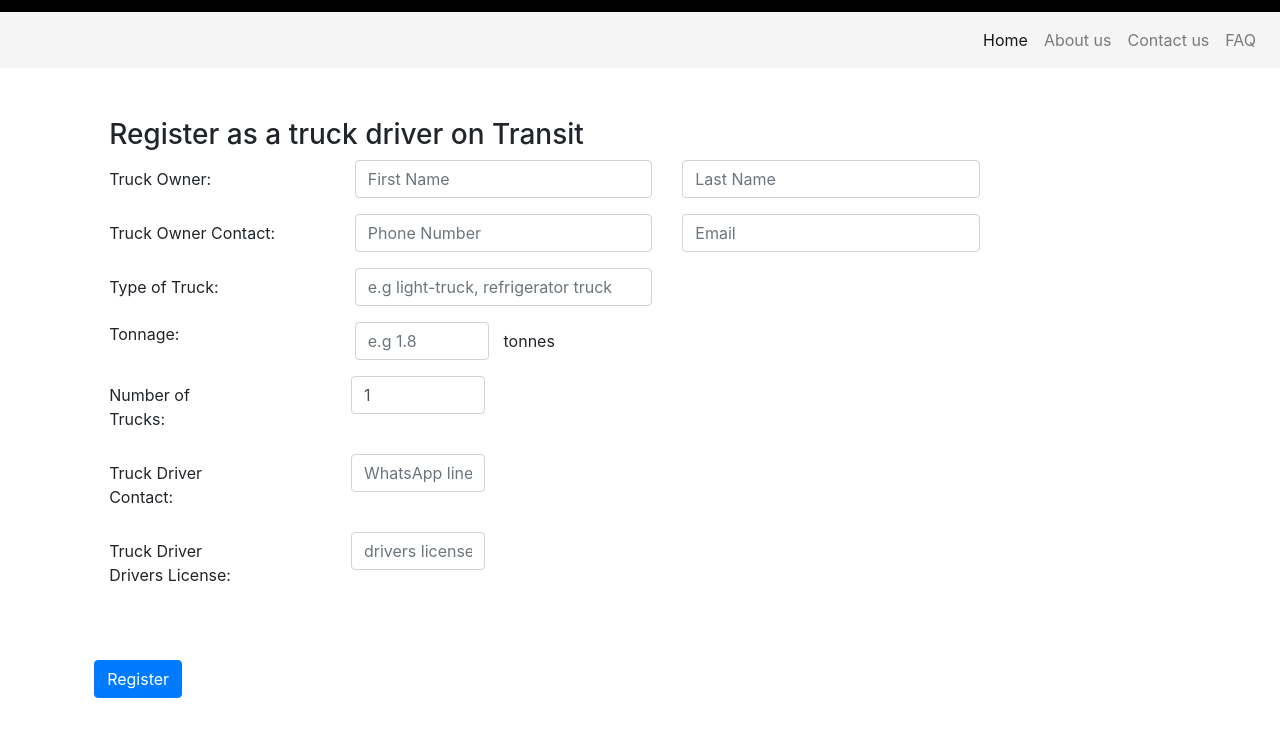
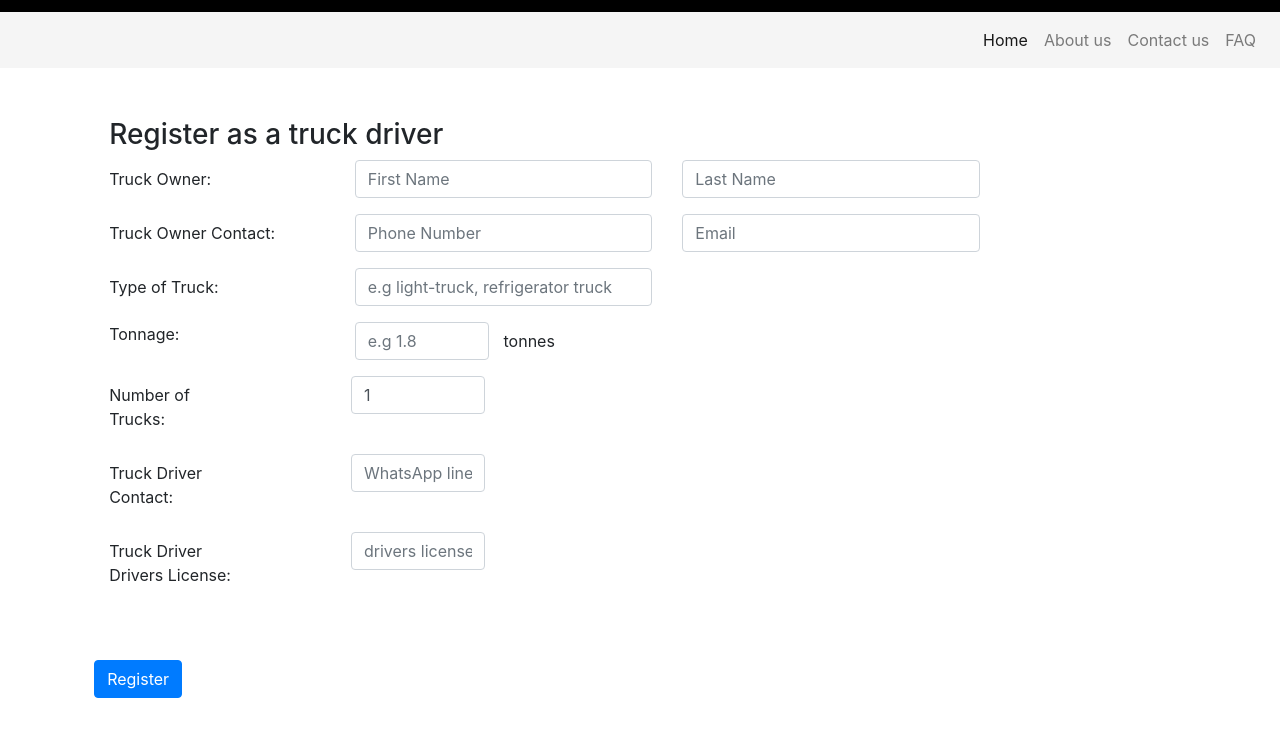
Before and after one commit to c0de-l0rd/transit, a plain HTML site: page Registration.html in a window 1280 px wide. Shown: the part 58-794 px from the top of the page. Drawn offline with Linux system fonts and the light colour scheme; files whose address does not match are found by name.

Commit message:
Update Registration.html

```diff
--- a/Registration.html
+++ b/Registration.html
@@ -40,7 +40,7 @@
 
     <div class="row row-content">
         <div class="col-12 offset-1">
-           <h3>Register as a truck driver on Transit</h3>
+           <h3>Register as a truck driver</h3>
         </div>
 
 <div class="col-12 col-md-9 offset-1 ">
```
